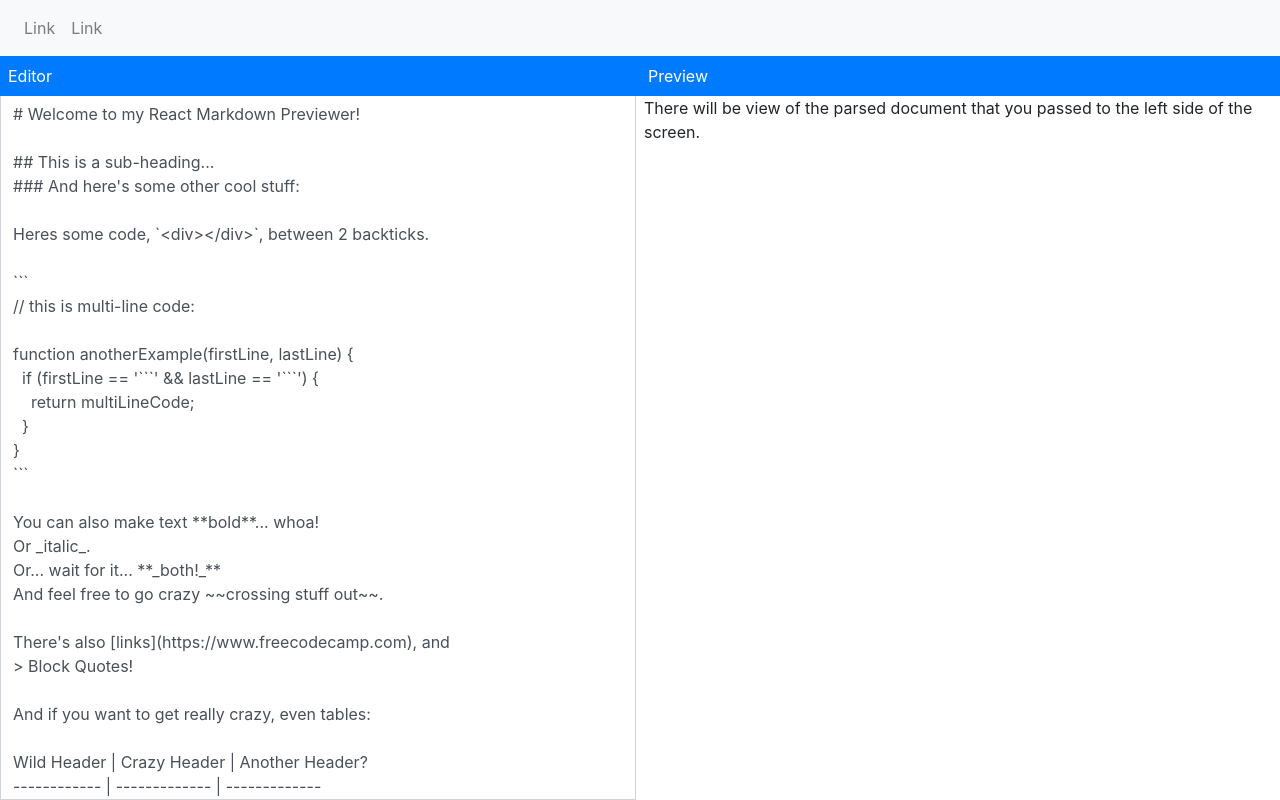
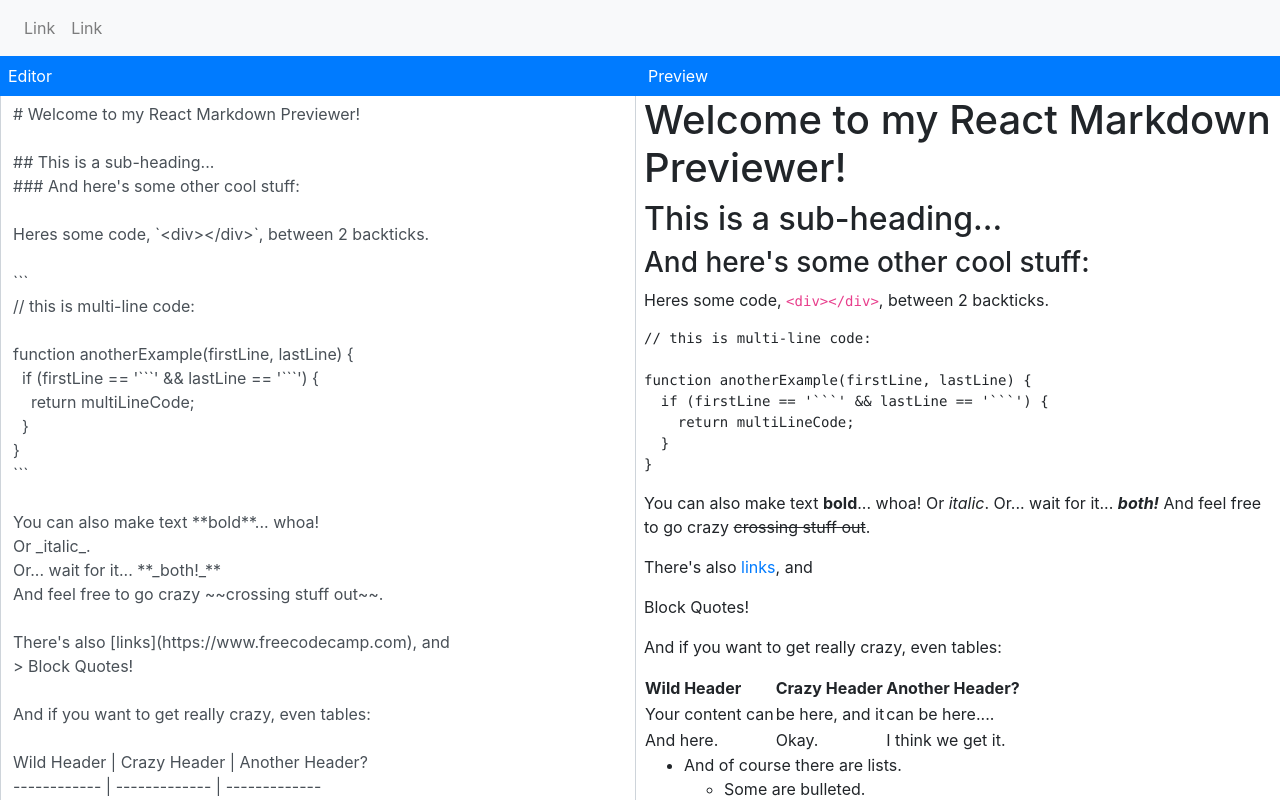
Before and after one commit to rafek1241/reactjs-markdown-previewer, a React (Create React App) app: page / in a window 1280 px wide. Shown: the top 800 px of the page. Built offline with nearby package versions, Linux system fonts and the light colour scheme.

Commit message:
prepared react-html-parser to parse from document > html > html in react.

```diff
--- a/package.json
+++ b/package.json
@@ -12,6 +12,7 @@
     "node-sass": "^4.11.0",
     "react": "^16.8.4",
     "react-dom": "^16.8.4",
+    "react-html-parser": "^2.0.2",
     "react-scripts": "2.1.8",
     "typescript": "3.3.3333"
   },
--- a/src/App.tsx
+++ b/src/App.tsx
@@ -1,5 +1,8 @@
 import React, { Component, Props } from "react";
+import ReactHtmlParser from "../node_modules/react-html-parser/";
 import "./App.scss";
+
+const marked = require("../node_modules/marked/lib/marked.js");
 
 class App extends Component<{}, { document: string }> {
   constructor(props: any) {
@@ -13,7 +16,7 @@ class App extends Component<{}, { document: string }> {
     this.updateDocumentValue = this.updateDocumentValue.bind(this);
   }
 
-  updateDocumentValue(event : any) {
+  updateDocumentValue(event: any) {
     this.setState({
       document: event.target.value
     });
@@ -54,8 +57,7 @@ class App extends Component<{}, { document: string }> {
               <div className="row section-header-bar">Preview</div>
               <div className="row pl-1 section">
                 <div id="preview">
-                  There will be view of the parsed document that you passed to
-                  the left side of the screen.
+                  {ReactHtmlParser(marked(this.state.document))}
                 </div>
               </div>
             </div>
```
Also changed, not shown: 1 other file (tests, documents, lock files or other folders).
